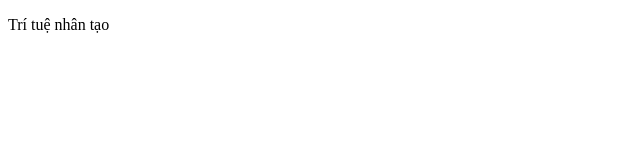
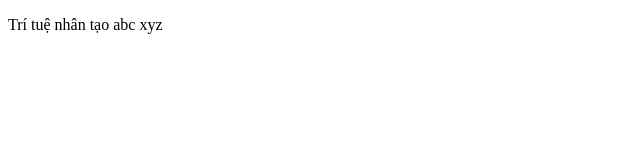
Before and after one commit to duy-nirvana/congcu-moitruong, a plain HTML site: page index.html in a window 1280 px wide. Shown: the full height of the page, 0-640 px from the left. Drawn offline with Linux system fonts and the light colour scheme.

Commit message:
Change file index

```diff
--- a/index.html
+++ b/index.html
@@ -7,6 +7,6 @@
     <title>Document</title>
 </head>
 <body>
-    <p>Trí tuệ nhân tạo</p>
+    <p>Trí tuệ nhân tạo abc xyz</p>
 </body>
 </html>
```
